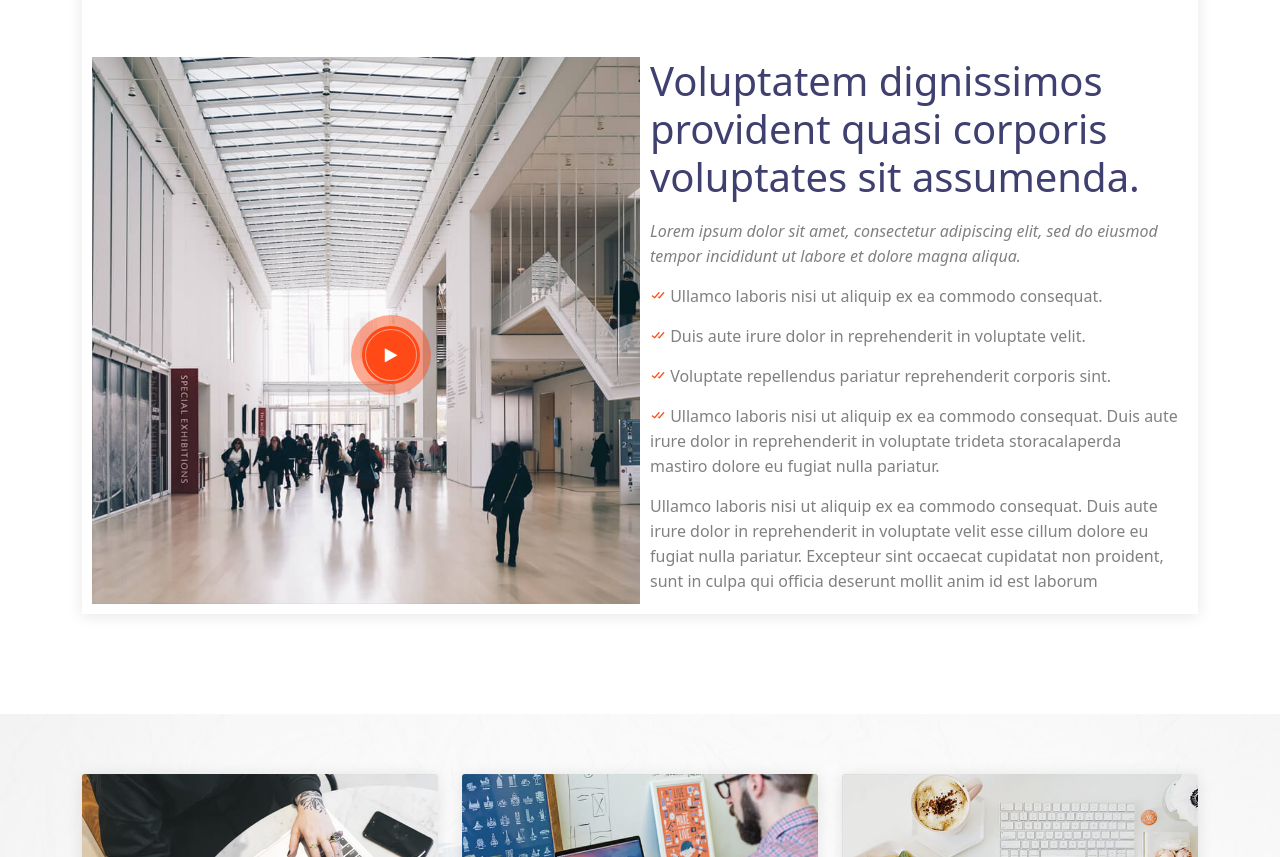
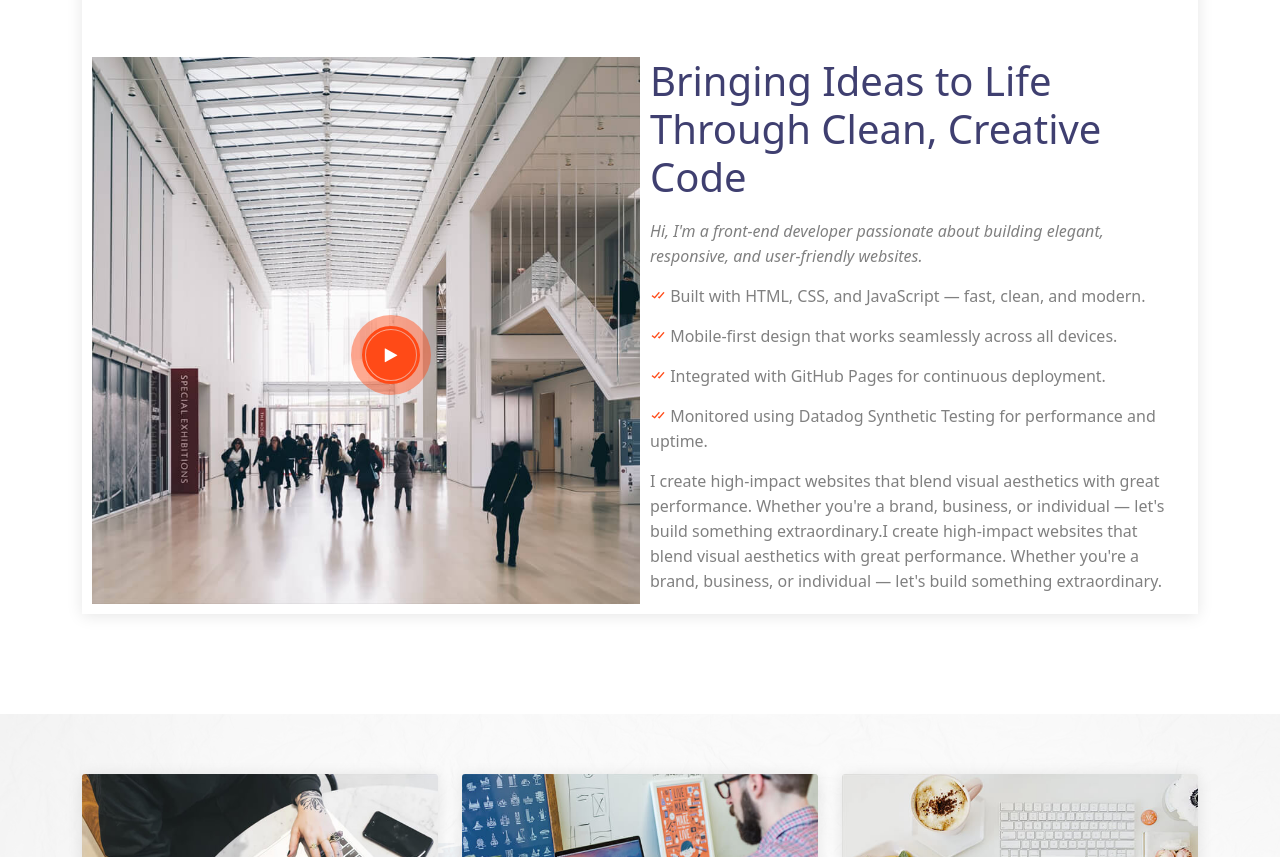
Before and after one commit to Elsakrishi29/dewo-template, a plain HTML site: page index.html in a window 1280 px wide. Shown: the part 1249-2106 px from the top of the page. Drawn offline with nearby package versions, Linux system fonts and the light colour scheme.

Commit message:
Update dewo-template content

```diff
--- a/index.html
+++ b/index.html
@@ -75,10 +75,6 @@
 
 
 
-
-
-
-
 													<!--ABOUT SECTION-->
 			<section class="padding" id="about">
 				<div class="container">
@@ -122,13 +118,13 @@
 						   </div>
 						</div>
 						<div class="about-para">
-							<h1>Voluptatem dignissimos provident quasi corporis voluptates sit assumenda.</h1>
-							<i>Lorem ipsum dolor sit amet, consectetur adipiscing elit, sed do eiusmod tempor incididunt ut labore et dolore magna aliqua.</i>
-							<p><i class="bx bx-check-double check" style="color:#ff4a17;"></i> Ullamco laboris nisi ut aliquip ex ea commodo consequat.</p>
-							<p><i class="bx bx-check-double check" style="color:#ff4a17;"></i> Duis aute irure dolor in reprehenderit in voluptate velit.</p>
-							<p><i class="bx bx-check-double check" style="color:#ff4a17;"></i> Voluptate repellendus pariatur reprehenderit corporis sint.</p>
-							<p><i class="bx bx-check-double check" style="color:#ff4a17;"></i> Ullamco laboris nisi ut aliquip ex ea commodo consequat. Duis aute irure dolor in reprehenderit in voluptate trideta storacalaperda mastiro dolore eu fugiat nulla pariatur.</p>
-							<p>Ullamco laboris nisi ut aliquip ex ea commodo consequat. Duis aute irure dolor in reprehenderit in voluptate velit esse cillum dolore eu fugiat nulla pariatur. Excepteur sint occaecat cupidatat non proident, sunt in culpa qui officia deserunt mollit anim id est laborum</p>
+							<h1>Bringing Ideas to Life Through Clean, Creative Code</h1>
+							<i>Hi, I'm a front-end developer passionate about building elegant, responsive, and user-friendly websites.</i>
+							<p><i class="bx bx-check-double check" style="color:#ff4a17;"></i> Built with HTML, CSS, and JavaScript — fast, clean, and modern.</p>
+							<p><i class="bx bx-check-double check" style="color:#ff4a17;"></i> Mobile-first design that works seamlessly across all devices.</p>
+							<p><i class="bx bx-check-double check" style="color:#ff4a17;"></i> Integrated with GitHub Pages for continuous deployment.</p>
+							<p><i class="bx bx-check-double check" style="color:#ff4a17;"></i> Monitored using Datadog Synthetic Testing for performance and uptime.</p>
+							<p>I create high-impact websites that blend visual aesthetics with great performance. Whether you're a brand, business, or individual — let's build something extraordinary.I create high-impact websites that blend visual aesthetics with great performance. Whether you're a brand, business, or individual — let's build something extraordinary.</p>
 						</div>
 					</div>
 				   </div>
```
